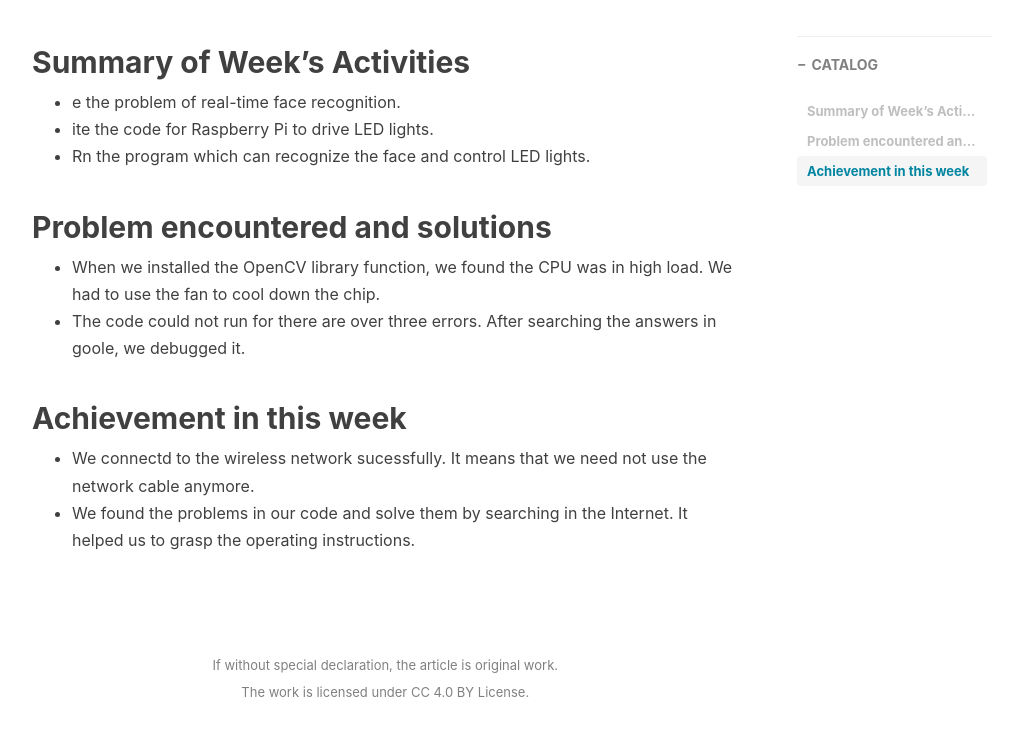
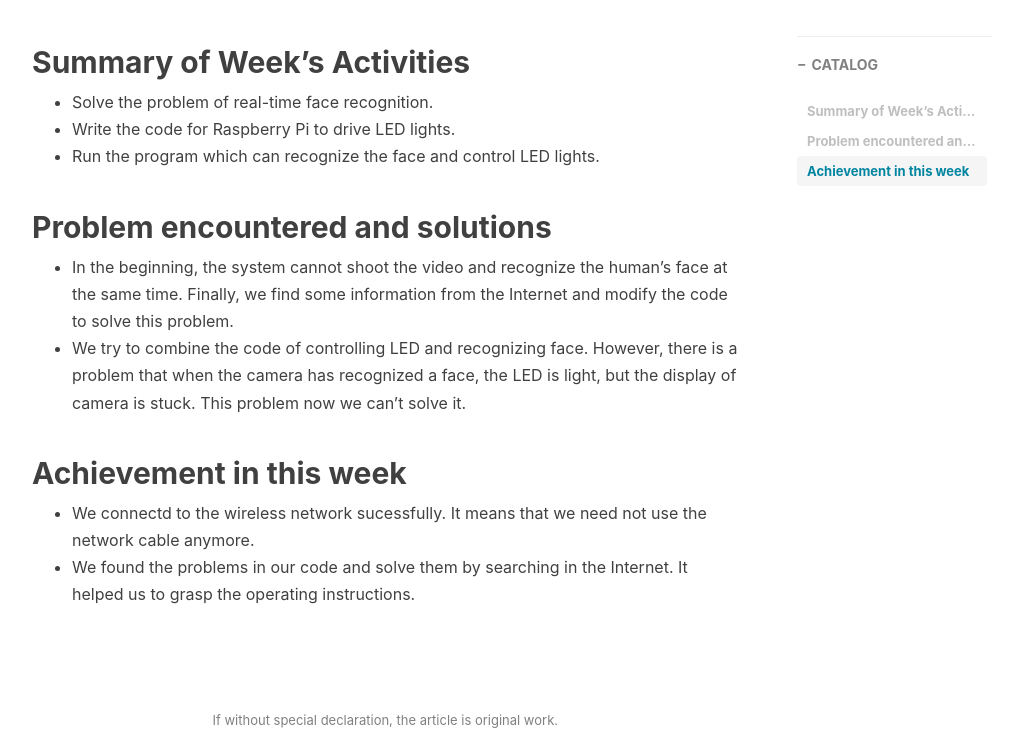
Before and after one commit to Online-power-measurement-system/Logbook, a Jekyll site: the page built from _posts/2017/2018-02-16-The-summary-of-the-third-week.md, in a window 1280 px wide and 900 px high, scrolled down 319 px, cut to the strip 168-900 px from the top of the window. Shown: the whole strip, without its empty margins (233-1256 px from the left). Built offline with Jekyll 4.4.1, drawn with Linux system fonts in a browser that asks for light colours; nearby versions of some CDN libraries; comment, search, counter and statistics services are not loaded.

Commit message:
Update 2018-02-16-The-summary-of-the-third-week.md

```diff
--- a/_posts/2017/2018-02-16-The-summary-of-the-third-week.md
+++ b/_posts/2017/2018-02-16-The-summary-of-the-third-week.md
@@ -7,15 +7,15 @@ catalog: true
 ---
 ## Summary of Week’s Activities
 
-- e the problem of real-time face recognition.
-- ite the code for Raspberry Pi to drive LED lights.
-- Rn the program which can recognize the face and control LED lights.
-
+- Solve the problem of real-time face recognition.
+- Write the code for Raspberry Pi to drive LED lights.
+- Run the program which can recognize the face and control LED lights.
 
 ## Problem encountered and solutions
 
-- When we installed the OpenCV library function, we found the CPU was in high load. We had to use the fan to cool down the chip.
-- The code could not run for there are over three errors. After searching the answers in goole, we debugged it.
+- In the beginning, the system cannot shoot the video and recognize the human’s face at the same time. Finally, we find some information from the Internet and modify the code to solve this problem.
+- We try to combine the code of controlling LED and recognizing face. However, there is a problem that when the camera has recognized a face, the LED is light, but the display of camera is stuck. This problem now we can’t solve it.
+
 
 ## Achievement in this week
 
```
